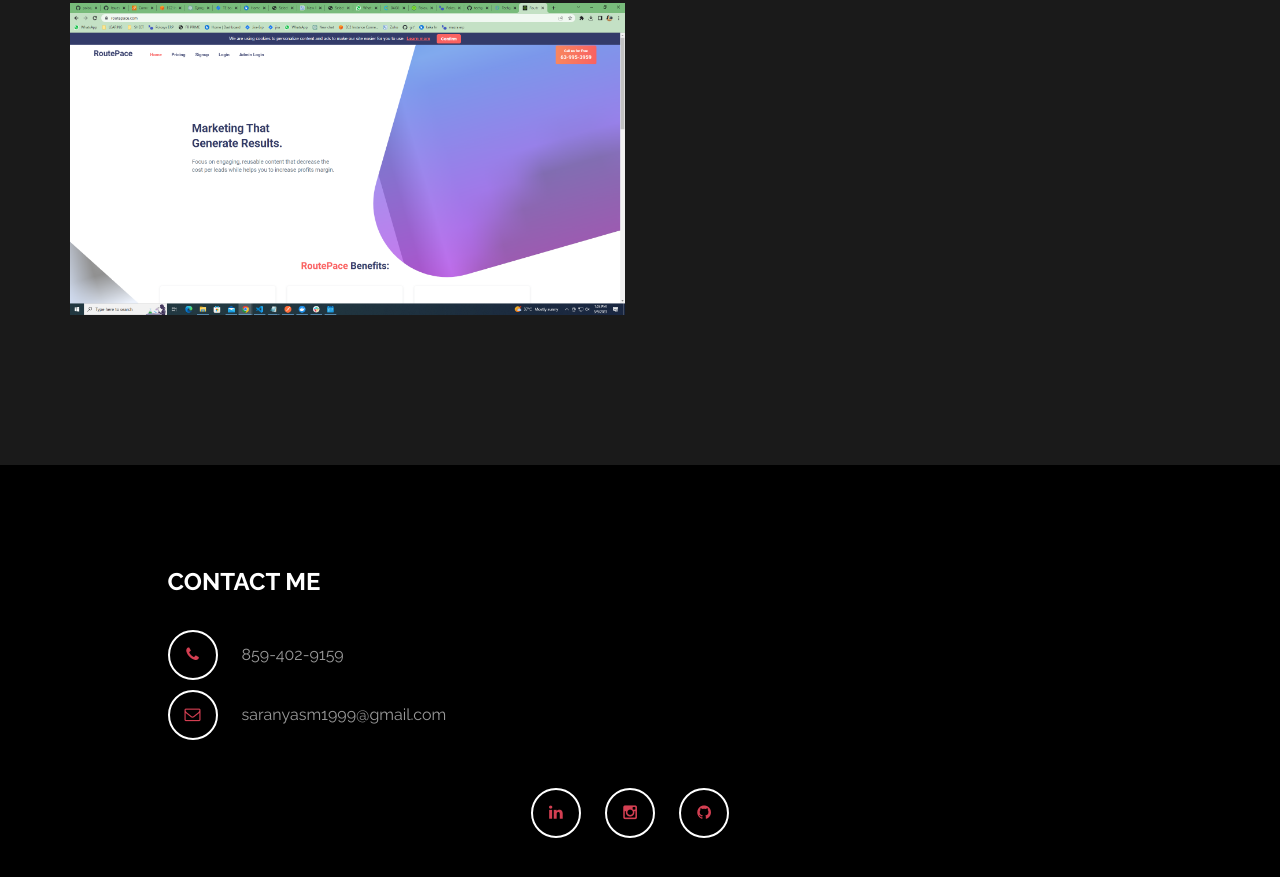
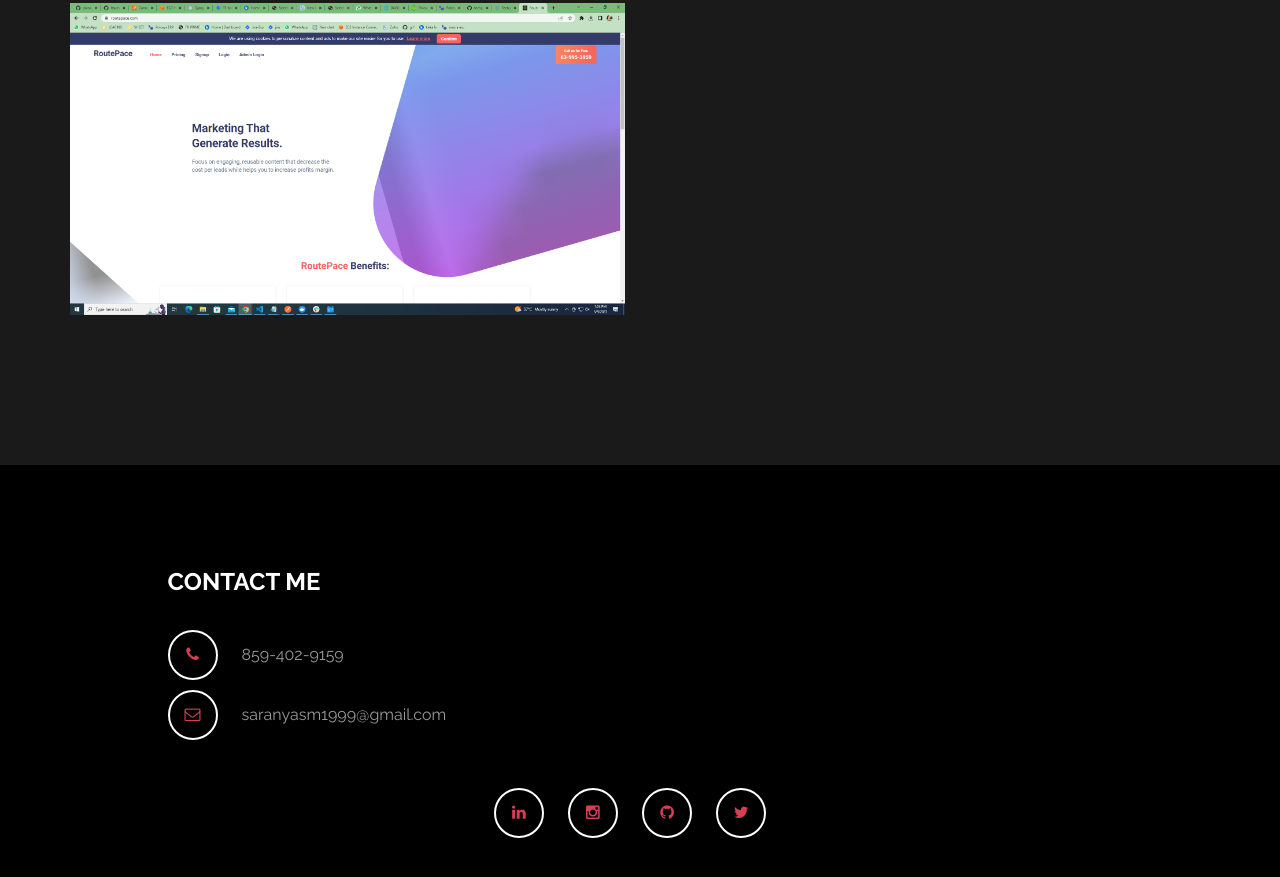
Before and after one commit to saranya13-tech/saranya, a plain HTML site: page index.html in a window 1280 px wide. Shown: the part 2649-3526 px from the top of the page. Drawn offline with Linux system fonts and the light colour scheme.

Commit message:
Update index.html

```diff
--- a/index.html
+++ b/index.html
@@ -223,6 +223,8 @@
 				<a href="https://www.linkedin.com/in/saranya-s-8a98a716b/" target="_blank"><i class="fa fa-linkedin"></i></a>
 				<a href="https://www.instagram.com/chaaruzzzz/" target="_blank"><i class="fa fa-instagram"></i></a>
 				<a href="https://github.com/Saranya13-tech" target="_blank"><i class="fa fa-github"></i></a>
+				<a href="https://twitter.com/saranya13_tech/" target="_blank"><i class="fa fa-twitter"></i></a>
+
 			</div>
 			</div>
 		</div>
```
